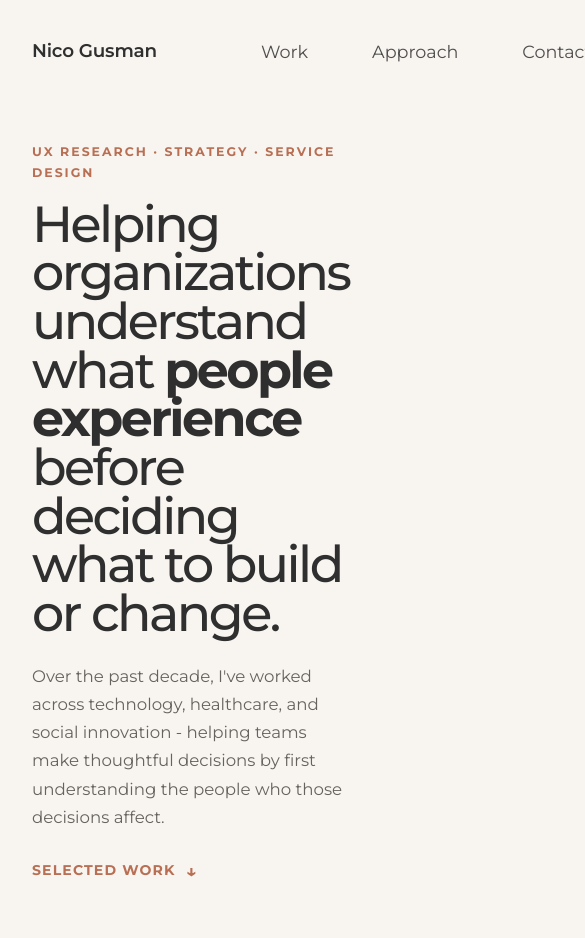
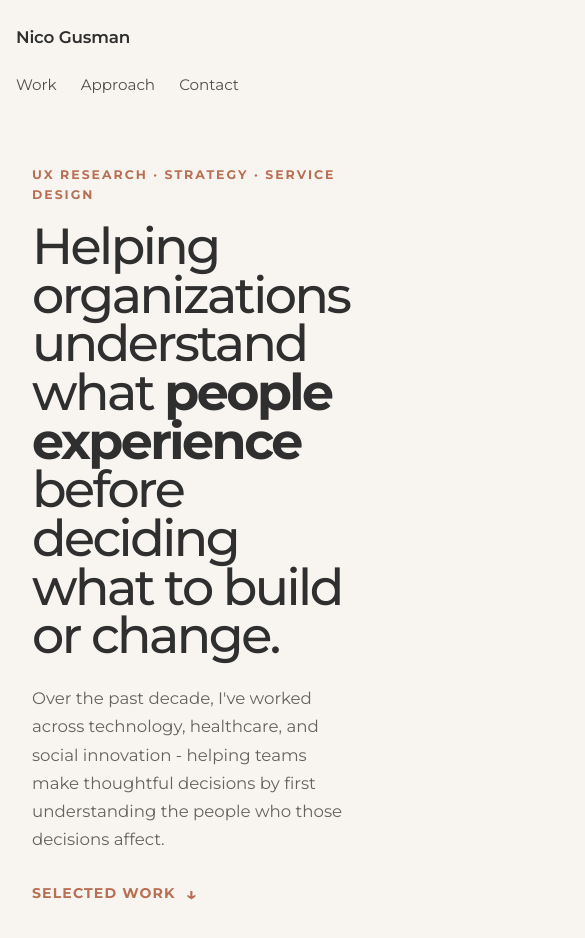
Before and after one commit to nicolegusman/personal-site, a Next.js app: page / in a window 390 px wide. Shown: the top 938 px of the page, 585 px wide, since content can reach past the window. Built offline with nearby package versions, Linux system fonts and the light colour scheme.

Commit message:
Fix mobile navigation overflow

```diff
--- a/components/Navigation.module.css
+++ b/components/Navigation.module.css
@@ -3,27 +3,27 @@
 }
 
 .nav {
+  display: flex;
+  align-items: center;
+
   width: min(1120px, calc(100% - 4rem));
 
   margin: 0 auto;
 
   padding: 2.25rem 0 1.75rem;
-
-  display: flex;
-  align-items: center;
 }
 
 .brand {
   color: var(--text);
 
-  text-decoration: none;
-
   font-size: 1.15rem;
   font-weight: 600;
 
+  letter-spacing: -0.01em;
+
+  text-decoration: none;
+
   white-space: nowrap;
-
-  letter-spacing: -0.01em;
 }
 
 .links {
@@ -39,9 +39,9 @@
 
   color: rgba(42, 42, 42, 0.82);
 
+  font-size: 1.1rem;
+
   text-decoration: none;
-
-  font-size: 1.1rem;
 
   transition: color 180ms ease;
 }
@@ -50,8 +50,8 @@
   content: "";
 
   position: absolute;
+  bottom: -6px;
   left: 0;
-  bottom: -6px;
 
   width: 100%;
   height: 1px;
@@ -71,3 +71,53 @@
 .links a:hover::after {
   transform: scaleX(1);
 }
+
+.links a:focus-visible,
+.brand:focus-visible {
+  outline: 2px solid var(--accent);
+  outline-offset: 0.4rem;
+}
+
+/* ------------------------------------
+   Mobile navigation
+------------------------------------- */
+
+@media (max-width: 700px) {
+  .nav {
+    flex-direction: column;
+    align-items: flex-start;
+
+    width: auto;
+    max-width: none;
+
+    margin: 0;
+
+    padding: 1.5rem 1rem 1.25rem;
+  }
+
+  .brand {
+    font-size: 1.05rem;
+  }
+
+  .links {
+    display: flex;
+    flex-wrap: wrap;
+
+    gap: 0.8rem 1.5rem;
+
+    margin-top: 1.25rem;
+    margin-left: 0;
+
+    max-width: 100%;
+  }
+
+  .links a {
+    font-size: 0.95rem;
+
+    white-space: nowrap;
+  }
+
+  .links a::after {
+    bottom: -4px;
+  }
+}
```
